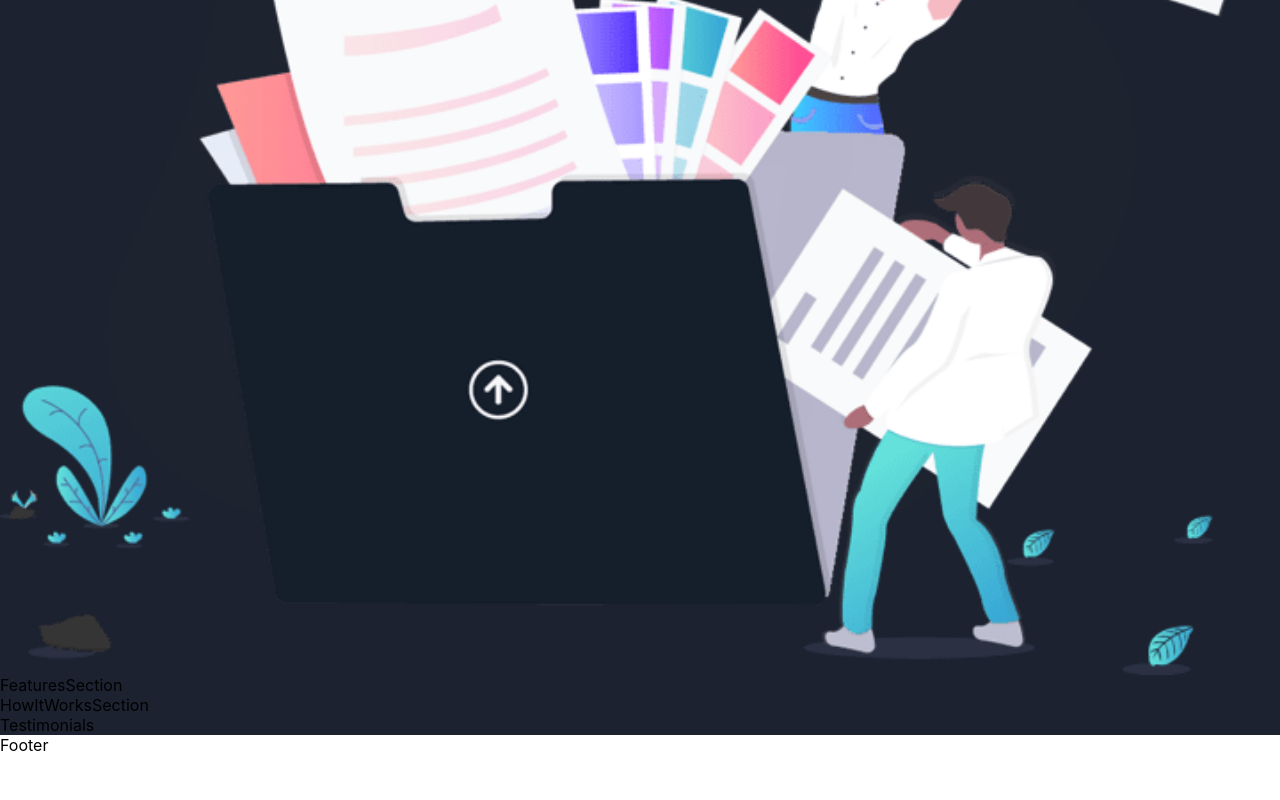
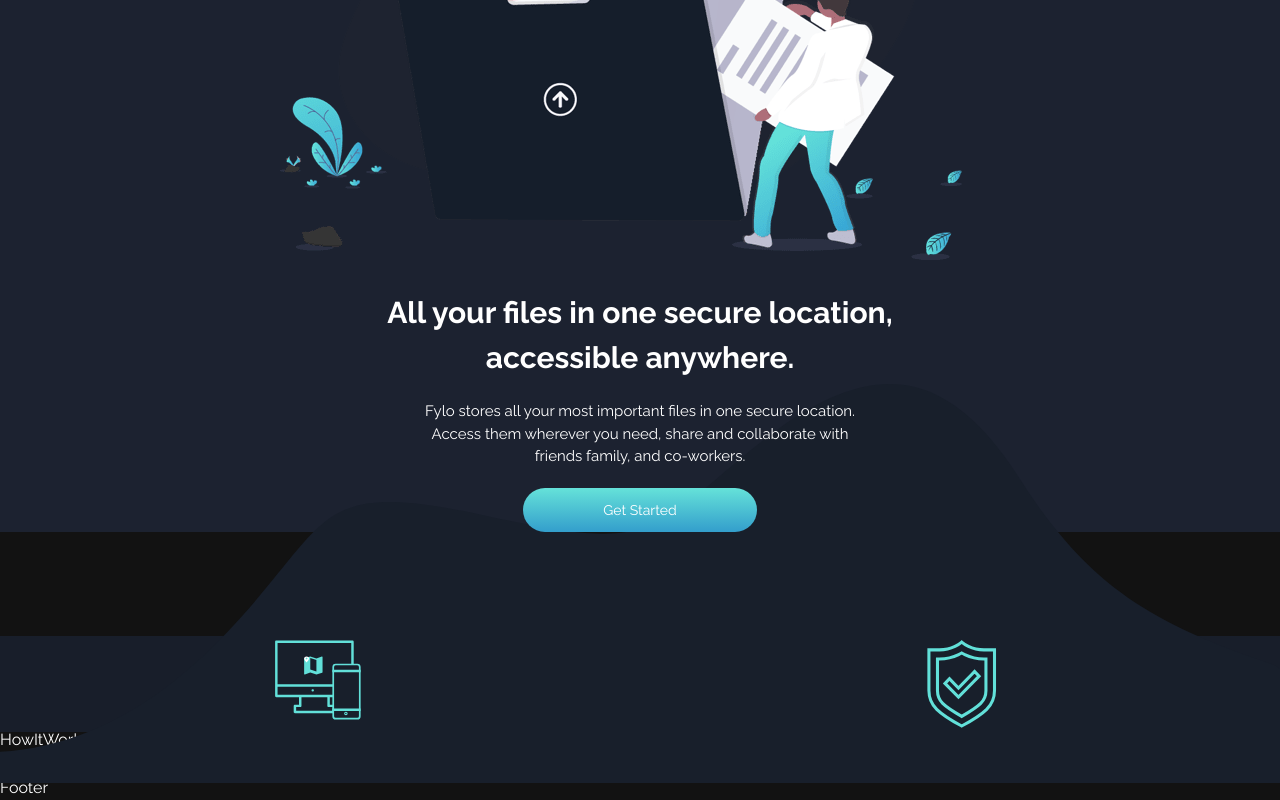
Before and after one commit to kenertj/fylo-dark-theme-landing, a React (Create React App) app: page / in a window 1280 px wide. Shown: the part 336-1136 px from the top of the page. Before the commit the page ends 1091 px from the top, so only its background shows below. Built offline with nearby package versions, Linux system fonts and the light colour scheme.

Commit message:
Hero section and Navbar

```diff
--- a/src/App.css
+++ b/src/App.css
@@ -14,7 +14,7 @@
 }
 
 .App-header {
-  background-color: #282c34;
+  background-color: #1c3d7f;
   min-height: 100vh;
   display: flex;
   flex-direction: column;
@@ -32,6 +32,7 @@
   from {
     transform: rotate(0deg);
   }
+
   to {
     transform: rotate(360deg);
   }
--- a/src/App.js
+++ b/src/App.js
@@ -3,18 +3,23 @@
 import Navbar from './components/Navbar';
 import Footer from './components/Footer';
 import Home from './pages/Home';
+import CssBaseline from '@mui/material/CssBaseline';
 import { Box } from '@mui/system'
 import { ThemeProvider, createTheme } from '@mui/material/styles';
 
 const theme = createTheme({
   typography: {
     fontFamily: "Raleway, Open Sans, Roboto, sans-serif"
-  }
+  },
+  palette: {
+    mode: 'dark',
+  },
 });
 
 function App() {
   return (
     <ThemeProvider theme={theme}>
+      <CssBaseline />
       <Navbar />
       <Home />
       <Footer />
--- a/src/components/FeaturesSection.js
+++ b/src/components/FeaturesSection.js
@@ -1,8 +1,44 @@
 import React from 'react'
+import Grid from '@mui/material/Unstable_Grid2';
+import { Box, Typography } from '@mui/material';
+import Iconaccess from '../assets/icon-access-anywhere.svg'
+import IconSecurity from '../assets/icon-security.svg'
 
 const FeaturesSection = () => {
     return (
-        <div>FeaturesSection</div>
+        <Grid container spacing={1} sx={{
+            mt: '13vh'
+        }}>
+            <Grid xs={6}>
+                <Box
+                    display="flex"
+                    justifyContent="center"
+                    alignItems="center"
+                    position="relative"
+                    minHeight="10vh"
+                    component="img"
+                    margin="auto"
+                    alt="Logo"
+                    src={Iconaccess}
+
+                />
+            </Grid>
+            <Grid xs={6}>
+                <Box
+                    display="flex"
+                    justifyContent="center"
+                    alignItems="center"
+                    position="relative"
+                    minHeight="10vh"
+                    component="img"
+                    margin="auto"
+                    alt="Logo"
+                    src={IconSecurity}
+
+                />
+            </Grid>
+
+        </Grid>
     )
 }
 
--- a/src/components/HeroSection.js
+++ b/src/components/HeroSection.js
@@ -1,26 +1,74 @@
 import React from 'react'
-import { Box } from '@mui/material';
+import { Box, Typography, Button } from '@mui/material';
+import Grid from '@mui/material/Unstable_Grid2';
 import IntroIllustration from '../assets/illustration-intro.png'
+import DesktopPattern from '../assets/bg-curvy-desktop.svg'
 
 const HeroSection = () => {
     return (
+        <Grid container sx={{
+            display: 'flex',
+            justifyContent: 'center',
+            alignItems: 'center'
+        }}>
+            <Grid xs={12} sx={{
+                margin: '0 auto'
+            }}>
+                <Box
+
+
+                    maxWidth="100%"
+                    position="absolute"
+                    top="90vh"
+                    minHeight="10vh"
+                    component="img"
+                    margin="auto"
+                    alt="Logo"
+                    src={DesktopPattern}
+
+
+                />
 
                 <Box
                     display="flex"
                     justifyContent="center"
                     alignItems="center"
-            minHeight="100vh"
+                    minHeight="10vh"
                     component="img"
-            sx={{
-                height: '100%',
-                width: '100%'
-
-
-            }}
+                    margin="auto"
                     alt="Logo"
                     src={IntroIllustration}
 
                 />
+
+                <Typography fontSize="30px" fontWeight="1000" color="white" mt="30px" mb="20px" textAlign="center" sx={{
+                    position: "relative",
+                }}>All your files in one secure location,<br /> accessible anywhere.</Typography>
+
+                <Typography fontSize="15px" fontWeight="500" color="white" mt="20px" mb="20px" textAlign="center" sx={{
+                    position: "relative",
+                }}>Fylo stores all your most important files in one secure location.<br /> Access them wherever you need, share and collaborate with <br /> friends family, and co-workers.</Typography>
+                <Box textAlign='center'>
+                    <Button sx={{
+                        position: "relative",
+                        color: 'white',
+                        borderRadius: '23px',
+                        padding: '10px 80px',
+                        textTransform: 'none',
+                        backgroundImage: 'linear-gradient(#65e2d9,#339ecc)',
+                        ':hover': {
+                            backgroundColor: "#8cdae4",
+                            backgroundImage: "none"
+                        },
+
+
+
+                    }}>Get Started</Button>
+                </Box>
+
+
+            </Grid>
+        </Grid>
     )
 }
 
--- a/src/components/Navbar.js
+++ b/src/components/Navbar.js
@@ -5,6 +5,7 @@
 const Navbar = () => {
     return (
         <AppBar
+            position="absolute"
             elevation={0}
             sx={{
                 background: '#1c2230'
--- a/src/pages/Home.js
+++ b/src/pages/Home.js
@@ -10,11 +10,18 @@
         <Box
             sx={{
                 mt: '62px',
-                background: '#1c2230'
+
             }}
-        >
-            <HeroSection />
-            <FeaturesSection />
+        >   <Box sx={{
+            background: '#1c2230'
+        }}>
+                <HeroSection />
+            </Box>
+            <Box sx={{
+                background: '#181e2a'
+            }}>
+                <FeaturesSection />
+            </Box>
             <HowItWorksSection />
             <Testimonials />
 
```
Lines whose indentation alone changed are shown as unchanged.
